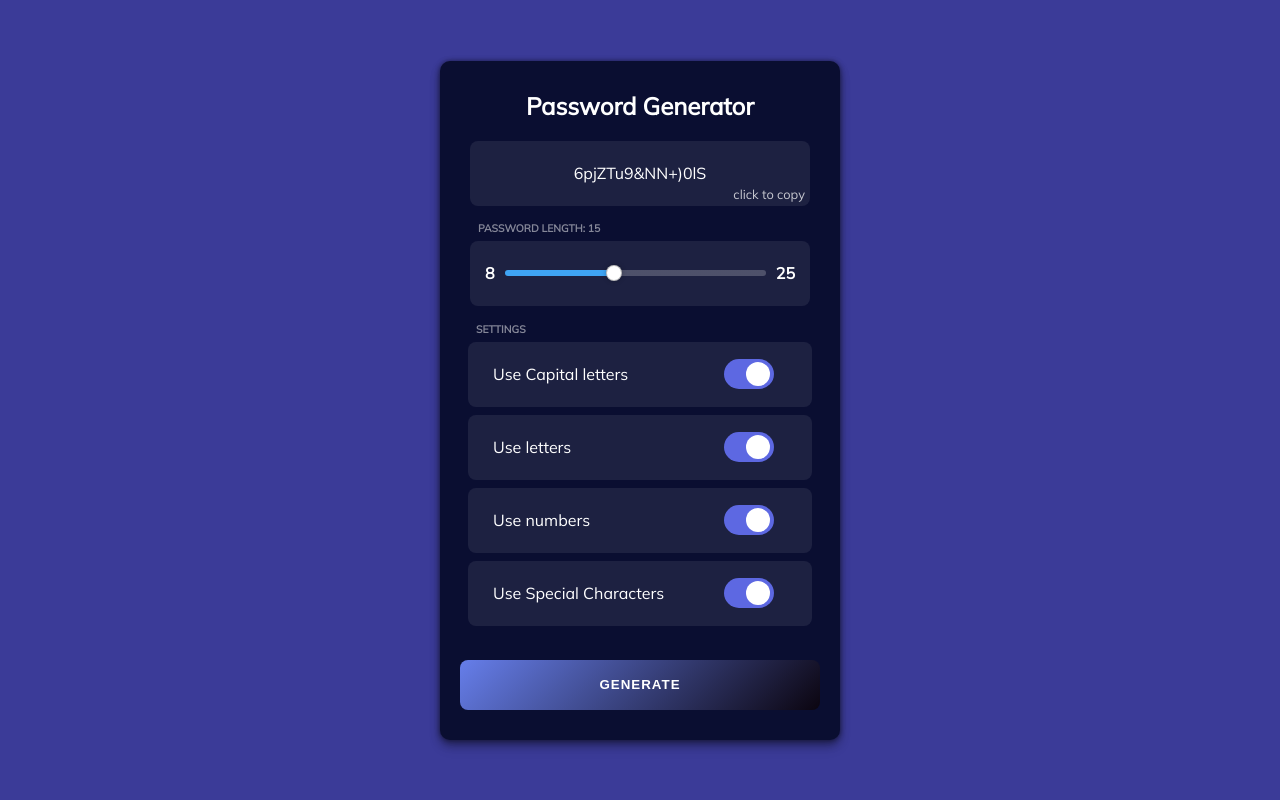
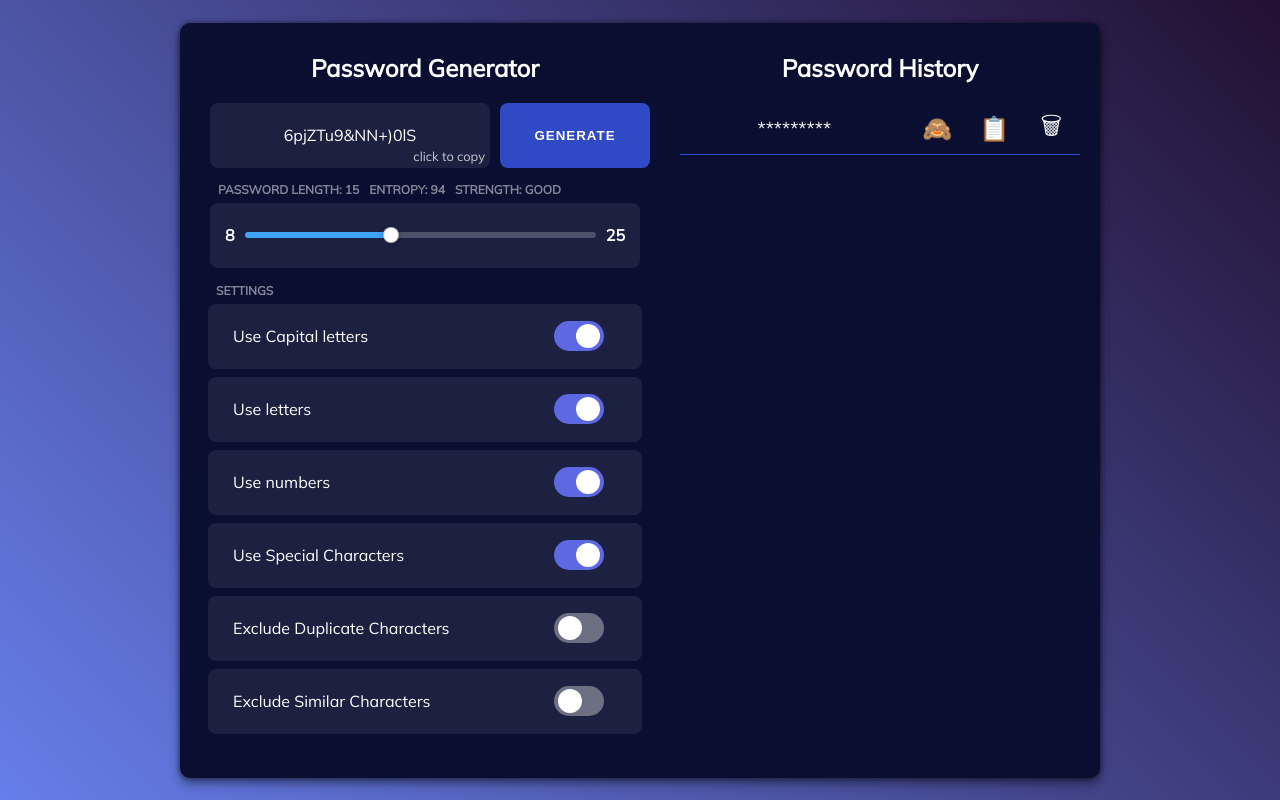
Before and after one commit to prajyotzankar/password-generator-react, a React (Create React App) app: page / in a window 1280 px wide. Both pictures are taken after a click on the button "Generate". Built offline with nearby package versions, Linux system fonts and the light colour scheme.

Commit message:
Password History tab added

```diff
--- a/src/components/PasswordGenerator.js
+++ b/src/components/PasswordGenerator.js
@@ -13,6 +13,7 @@ const PasswordGenerator = (props) => {
   const [passwordEntropy, setPasswordEntropy] = useState(0);
   const [passwordStrengthLabel, setPasswordStrengthLabel] = useState("weak");
   const [password, setPassword] = useState("");
+  const [passwordHistory, setPasswordHistory] = useState({});
 
   const RandomPasswordGenerator = () => {
     const randomFunc = {
@@ -88,18 +89,8 @@ const PasswordGenerator = (props) => {
   };
 
   useEffect(() => {
-    calcEntropy(password.length);
-    // console.log(document.getElementById("uppercase").checked);
-    // console.log(document.getElementById("lowercase").checked);
-    // console.log(document.getElementById("numbers").checked);
-    // console.log(document.getElementById("symbols").checked);
-    // console.log(
-    //   includeCapitalLetters,
-    //   includeLetters,
-    //   includeNumbers,
-    //   includeSpecialChar
-    // );
-  }, [password]);
+    calcEntropy(passwordLength);
+  }, [passwordLength]);
 
   useEffect(() => {
     passwordStrength(passwordEntropy);
@@ -122,10 +113,18 @@ const PasswordGenerator = (props) => {
     setIncludeSpecialChar(document.getElementById("symbols").checked);
     disableOnlyCheckbox();
   };
+  const onChangeExcludeDuplicateChar = (e) => {
+    setExcludeDuplicateChar(document.getElementById("duplicateChar").checked);
+    disableOnlyCheckbox();
+  };
+  const onChangeExcludeSimilarChar = (e) => {
+    setExcludeSimilarChar(document.getElementById("similarChar").checked);
+    disableOnlyCheckbox();
+  };
 
   const onChangePasswordLength = (e) => {
     setPasswordLength(e.target.value);
-    document.getElementById("passwordLengthSpan").innerHTML =
+    document.getElementById("password-length-span").innerHTML =
       "Password Length: " + e.target.value;
     console.log(document.getElementById("range").value);
 
@@ -163,7 +162,8 @@ const PasswordGenerator = (props) => {
     });
   };
 
-  const copyToClipboard = (e) => {
+  const copyToClipboard = (item) => {
+    if (!item) {
       navigator.clipboard.writeText(password);
 
       const copyInfo = document.querySelector(".info.right");
@@ -173,7 +173,23 @@ const PasswordGenerator = (props) => {
       const copiedInfo = document.querySelector(".info.left");
       copiedInfo.style.transform = "translateY(0%)";
       copiedInfo.style.opacity = "0.75";
+    } else {
+      navigator.clipboard.writeText(item);
+    }
   };
+
+  const showOrHide = (item) => {
+    var passwordHistoryCopy = passwordHistory;
+    passwordHistoryCopy[item] = (passwordHistory[item] === "show") ? "hide" : "show";
+    console.log(passwordHistoryCopy, passwordHistory);
+    setPasswordHistory({...passwordHistoryCopy});
+  };
+
+  const deleteItem = (item) => {
+    var passwordHistoryCopy = passwordHistory;
+    delete passwordHistoryCopy[item];
+    setPasswordHistory({ ...passwordHistoryCopy });
+  }
 
   const generatePassword = async (e) => {
     const generatedPassword = RandomPasswordGenerator();
@@ -181,6 +197,15 @@ const PasswordGenerator = (props) => {
     setPassword(generatedPassword);
     document.getElementById("result").innerText = generatedPassword;
 
+    //Update Password history
+    // const list = passwordHistory.passwordList.push(generatePassword);
+    // console.log(list);
+    setPasswordHistory({
+      ...passwordHistory,
+      [generatedPassword]: "hide",
+    });
+
+    //Tooltips for copy action and copied
     const copyInfo = document.querySelector(".info.right");
     copyInfo.style.transform = "translateY(0%)";
     copyInfo.style.opacity = "0.75";
@@ -192,9 +217,11 @@ const PasswordGenerator = (props) => {
 
   return (
     <div className="container">
+      <div className="password">
         <h2 className="title">Password Generator</h2>
+        <div className="gen-password">
           <div className="result">
-        <div className="info right" onClick={copyToClipboard}>
+            <div className="info right" onClick={() => copyToClipboard()}>
               click to copy
             </div>
             <div className="info left">copied</div>
@@ -202,11 +229,30 @@ const PasswordGenerator = (props) => {
               CLICK GENERATE
             </div>
           </div>
-      <div style={{ padding: "0 10px", margin: "15px 0 0 0" }}>
-        <span id="passwordLengthSpan" className="field-title">
+          <div>
+            <input
+              type="button"
+              className="btn generate"
+              value="Generate"
+              onClick={generatePassword}
+            />
+          </div>
+        </div>
+        <div className="password-info">
+          {/* <div */}
+          <span id="password-length-span" className="field-title">
             Password Length: 15
           </span>
-        <div className="password-length">
+          <span id="password-entropy-span" className="field-title entropy">
+            Entropy: {passwordEntropy}
+          </span>
+          <span
+            id="password-strengthLabel-span"
+            className="field-title strengthLabel"
+          >
+            Strength: {passwordStrengthLabel}
+          </span>
+          <div className="password-length-slider">
             <b>8</b>
             <input
               id="range"
@@ -262,13 +308,59 @@ const PasswordGenerator = (props) => {
               checked={includeSpecialChar}
             />
           </div>
+          <div className="setting">
+            <label>Exclude Duplicate Characters</label>
+            <input
+              type="checkbox"
+              id="duplicateChar"
+              onChange={onChangeExcludeDuplicateChar}
+              value={excludeDuplicateChar}
+              checked={excludeDuplicateChar}
+            />
           </div>
+          <div className="setting">
+            <label>Exclude Similar Characters</label>
             <input
-        type="button"
-        className="btn generate"
-        value="Generate"
-        onClick={generatePassword}
+              type="checkbox"
+              id="similarChar"
+              onChange={onChangeExcludeSimilarChar}
+              value={excludeSimilarChar}
+              checked={excludeSimilarChar}
             />
+          </div>
+        </div>
+      </div>
+      <div className="password-history">
+        <h2 className="title">Password History</h2>
+        {/* {console.log(passwordHistory)}
+        {Object.entries(passwordHistory).map(
+          ([key, value]) => `${key} ${value} `
+        )} */}
+        <table>
+          <tbody>
+            {Object.entries(passwordHistory).map(([key, value]) => (
+              <tr key={key}>
+                <td className="td-password">{value === "show" ? key : "*********"}</td>
+                <td
+                  className={value}
+                  onClick={() => showOrHide(key)}>
+
+                </td>
+                <td
+                  className="emoji-clipboard"
+                  onClick={() => copyToClipboard(key)}
+                >
+                </td>
+                <td
+                  className="emoji-dustbin"
+                  onClick={() => deleteItem(key)}
+                >
+                </td>
+              </tr>
+            ))}
+          </tbody>
+        </table>
+      </div>
     </div>
   );
 };
--- a/src/components/PasswordGeneratorStyle.css
+++ b/src/components/PasswordGeneratorStyle.css
@@ -18,7 +18,8 @@
 }
 
 body {
-  background-color: #3b3b98;
+  opacity: 1;
+  background-image: linear-gradient(45deg, #667eea, #221032);
   color: #fff;
   font-family: "Mulish", sans-serif;
   display: flex;
@@ -40,28 +41,25 @@ h2 {
   background-color: #0a0e31;
   box-shadow: 0px 2px 10px rgba(255, 255, 255, 0.2);
   padding: 20px;
-  width: 400px;
+  width: auto;
   max-width: 100%;
   border-radius: 10px;
-  box-shadow: 0 0 5px rgba(0, 0, 0, 0.45), 0 4px 8px rgba(0, 0, 0, 0.35), 0 8px 12px rgba(0, 0, 0, 0.15);
+  display: flex;
+  box-shadow: 0 0 5px rgba(0, 0, 0, 0.45), 0 4px 8px rgba(0, 0, 0, 0.35),
+    0 8px 12px rgba(0, 0, 0, 0.15);
 }
-.field-title {
-  position: relative;
-  top: -5px;
-  left: 8px;
-  transform: translateY(-50%);
-  font-weight: 800;
-  color: rgba(255, 255, 255, 0.5);
-  text-transform: uppercase;
-  font-size: 0.65rem;
-  pointer-events: none;
-  user-select: none;
-  margin-top: 10px;
+.password{
+  margin-right: 30px;
 }
 
+/* show password */
+.gen-password{
+  display: flex;
+  width: auto;
+}
 .result {
   position: relative;
-  width: 100%;
+  width: 300px;
   height: 65px;
   overflow: hidden;
   padding: 0 10px;
@@ -97,7 +95,57 @@ h2 {
   line-height: 65px;
 }
 
-.password-length {
+.btn.generate {
+  user-select: none;
+  position: relative;
+  width: 150px;
+  height: 65px;
+  /* margin: 10px 0; */
+  border-radius: var(--field-border-radius);
+  color: #fff;
+  border: none;
+  /* background-image: linear-gradient(135deg, #667eea 0%, #0b0510 100%); */
+  background: #2f4ac4;
+  letter-spacing: 1px;
+  font-weight: bold;
+  text-transform: uppercase;
+  cursor: pointer;
+  transition: all 150ms ease;
+  padding: 0 10px;
+}
+.btn.generate:hover {
+  font-size: medium;
+  background: #8f94fb;
+}
+.btn.generate:active {
+  transform: translateY(-5%);
+}
+
+
+/* password length slider */
+.password-info{
+  padding: 0 10px;
+  margin: 15px 0 0 0;
+}
+
+.field-title {
+  position: relative;
+  top: -5px;
+  left: 8px;
+  transform: translateY(-50%);
+  font-weight: 800;
+  color: rgba(255, 255, 255, 0.5);
+  text-transform: uppercase;
+  font-size: 0.75rem;
+  pointer-events: none;
+  user-select: none;
+  margin-top: 10px;
+}
+
+.entropy, .strengthLabel{
+  margin-left: 10px;
+}
+.password-length-slider {
   position: relative;
   width: 100%;
   height: 65px;
@@ -108,18 +156,21 @@ h2 {
   border-radius: var(--field-border-radius);
   padding: 10px 15px;
 }
+b.password-length-slider {
+  left: 10px;
+}
 
 .range {
   -webkit-appearance: none;
   width: 100%;
-  background: linear-gradient(90deg, #3FA4F4 41%, rgba(255, 255, 255, 0.214) 41.2%);
+  background: linear-gradient(
+    90deg,
+    #3fa4f4 41%,
+    rgba(255, 255, 255, 0.214) 41.2%
+  );
   height: 6px;
   border-radius: 6px;
   margin: 0 10px;
-}
-
-b.password-length{
-  left: 10px;
 }
 
 .range::-webkit-slider-thumb {
@@ -202,28 +253,60 @@ input[type="checkbox"]:checked:before {
   transition: all 150ms cubic-bezier(0, 0, 0, 0.1);
 }
 
-.btn.generate {
-  user-select: none;
-  position: relative;
-  width: 100%;
-  height: 50px;
-  margin: 10px 0;
-  border-radius: var(--field-border-radius);
-  color: #fff;
-  border: none;
-  background-image: linear-gradient(135deg, #667eea 0%, #0b0510 100%);
-  letter-spacing: 1px;
-  font-weight: bold;
-  text-transform: uppercase;
+table {
+  width: 400px;
+  text-align: center;
+  border-collapse: collapse;
+  table-layout:fixed;
+}
+tr{
+  /* background: #221032; */
+  border-bottom: 1px solid #2f4ac4;
+  height: 30px;
+}
+td{
+  align-items: center;
+  padding: 5px;
+}
+table th,
+table td{
+  border-radius: 10px;
+}
+.td-password{
+  width: 200px;
+  overflow: hidden;
+  font-size: large;
+}
+/* .emoji-clipboard{
+  width: 50px;
+  font-size: larger;
+  transition: all .1s ease-in;
+} */
+.show, .hide, .emoji-clipboard, .emoji-dustbin{
+  transition: all .1s ease-in;
+  font-size: x-large;
+  width: 50px;
+}
+.show:hover, .hide:hover, .emoji-clipboard:hover, .emoji-dustbin:hover{
   cursor: pointer;
-  transition: all 150ms ease;
-  padding: 0 10px;
 }
-.btn.generate:hover {
-  box-shadow: 0 4px 8px rgba(255, 255, 255, 0.08);
-  font-size: medium;
+.show:before {
+  content: "\1F441";
 }
-.btn.generate:active {
-  transform: translateY(-5%);
-  box-shadow: 0 4px 8px rgba(255, 255, 255, 0.08);
+.hide:before {
+  content: "\1F648";
 }
+
+.emoji-clipboard:before {
+  content: "\1F4CB";
+}
+.emoji-clipboard:active{
+  transform: scale(1.3);
+}
+
+.emoji-dustbin:before {
+  content: "\1F5D1";
+}
+.emoji-dustbin:active{
+  transform: scale(1.3);
+}
```
Also changed, not shown: public/index.html (+1 -24 lines). Lines whose indentation alone changed are shown as unchanged.
